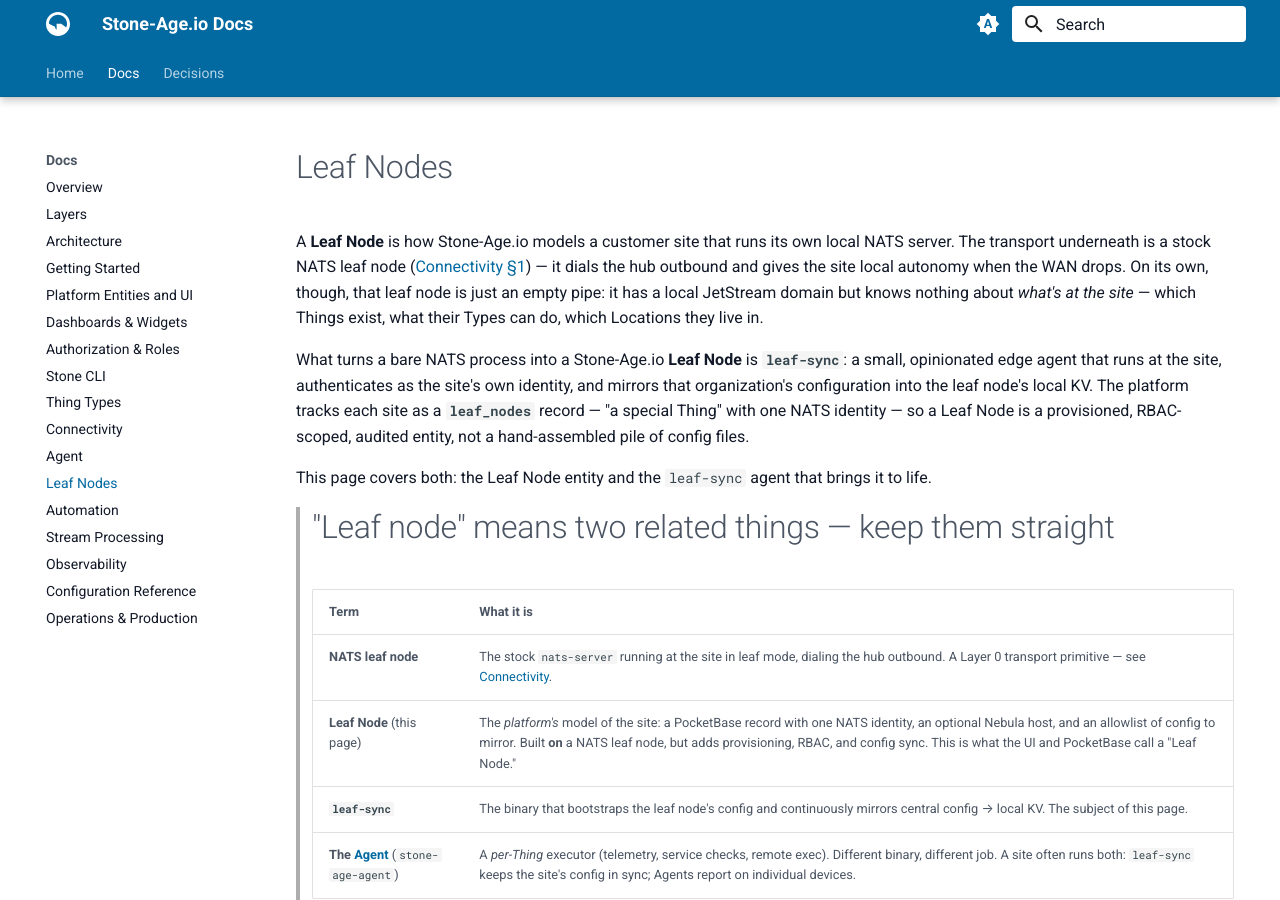
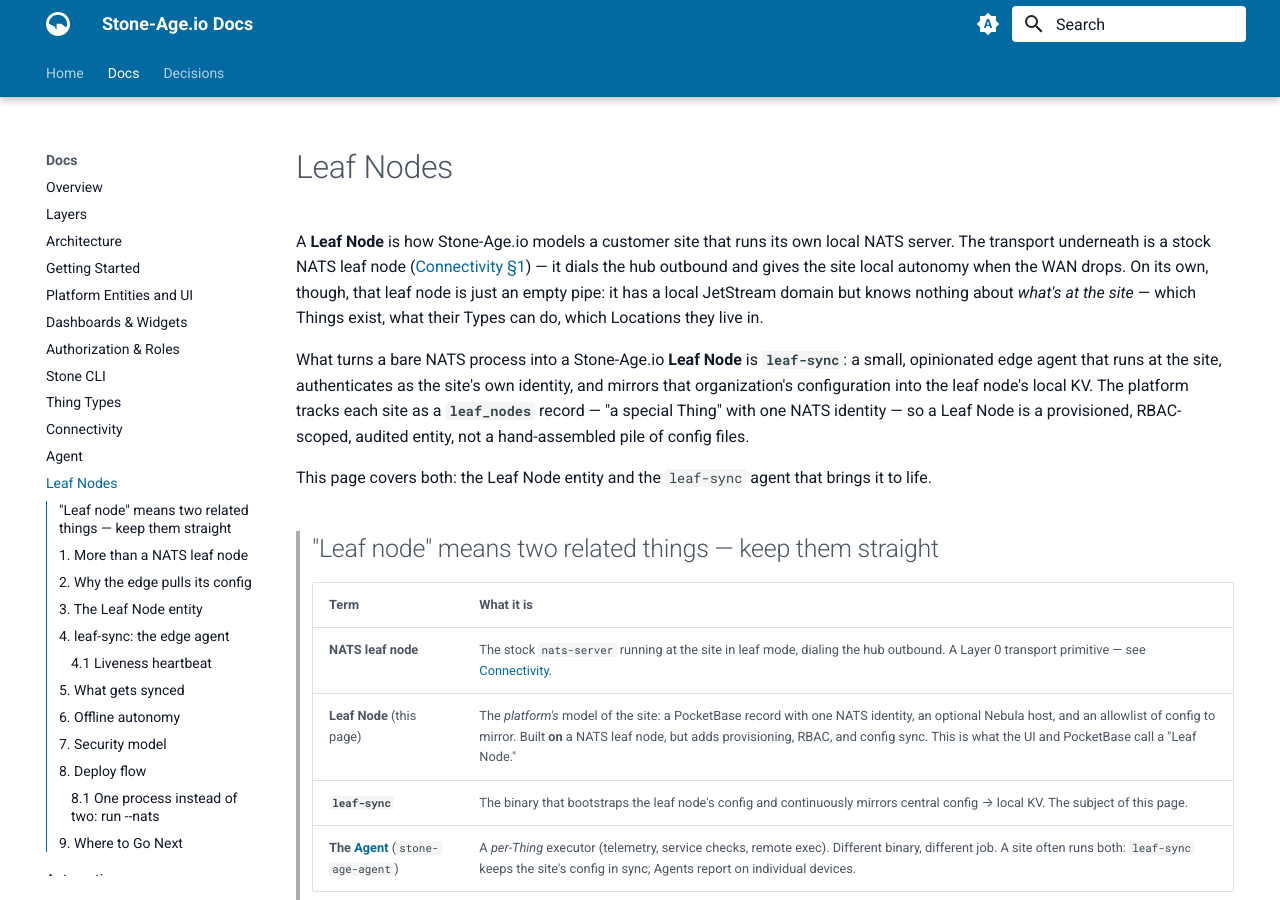
Before and after one commit to stone-age-io/platform-docs, an MkDocs documentation site: the page built from docs/leaf-nodes.md, in a window 1280 px wide and 900 px high. Built offline with MkDocs 1.6.1 and Material for MkDocs 9.7.7, drawn with Linux system fonts in a browser that asks for light colours.

Commit message:
docs: fix Leaf Nodes sidebar by demoting the second H1 to H2
The callout at the top of the page was an `<h1>` inside a blockquote,
making it the page's second H1. MkDocs nests `page.toc` by heading
level, so because that heading came before any `##`, all eleven
numbered sections nested under it rather than under `# Leaf Nodes`.
mkdocs-material's `toc.integrate` renders the children of the first
TOC entry, which was therefore empty — the Leaf Nodes nav item had
nothing to expand while every other page did.

Demoting it to `##` gives the page the same TOC shape as the rest of
the site: one top-level entry with its sections as children. The
heading id is derived from the text rather than the level, so the
anchor is unchanged and no inbound links move.

Leaf Nodes was the only page on the site with a second H1.

Co-Authored-By: Claude Opus 5 <noreply@anthropic.com>

```diff
--- a/docs/leaf-nodes.md
+++ b/docs/leaf-nodes.md
@@ -6,7 +6,7 @@ What turns a bare NATS process into a Stone-Age.io **Leaf Node** is **`leaf-sync
 
 This page covers both: the Leaf Node entity and the `leaf-sync` agent that brings it to life.
 
-> # "Leaf node" means two related things — keep them straight
+> ## "Leaf node" means two related things — keep them straight
 >    | Term | What it is |
 >    | :--- | :--- |
 >    | **NATS leaf node** | The stock `nats-server` running at the site in leaf mode, dialing the hub outbound. A Layer 0 transport primitive — see [Connectivity](./connectivity.md#leaf-nodes). |
```
